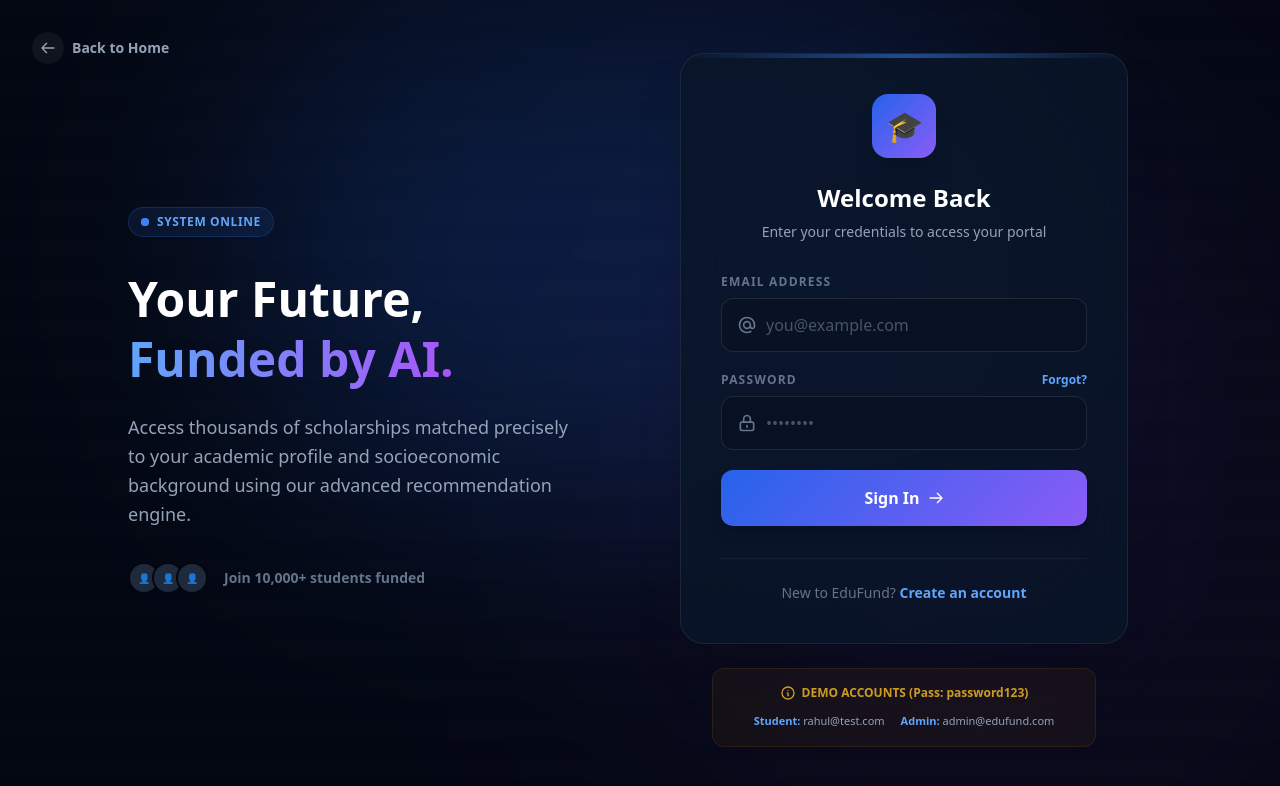
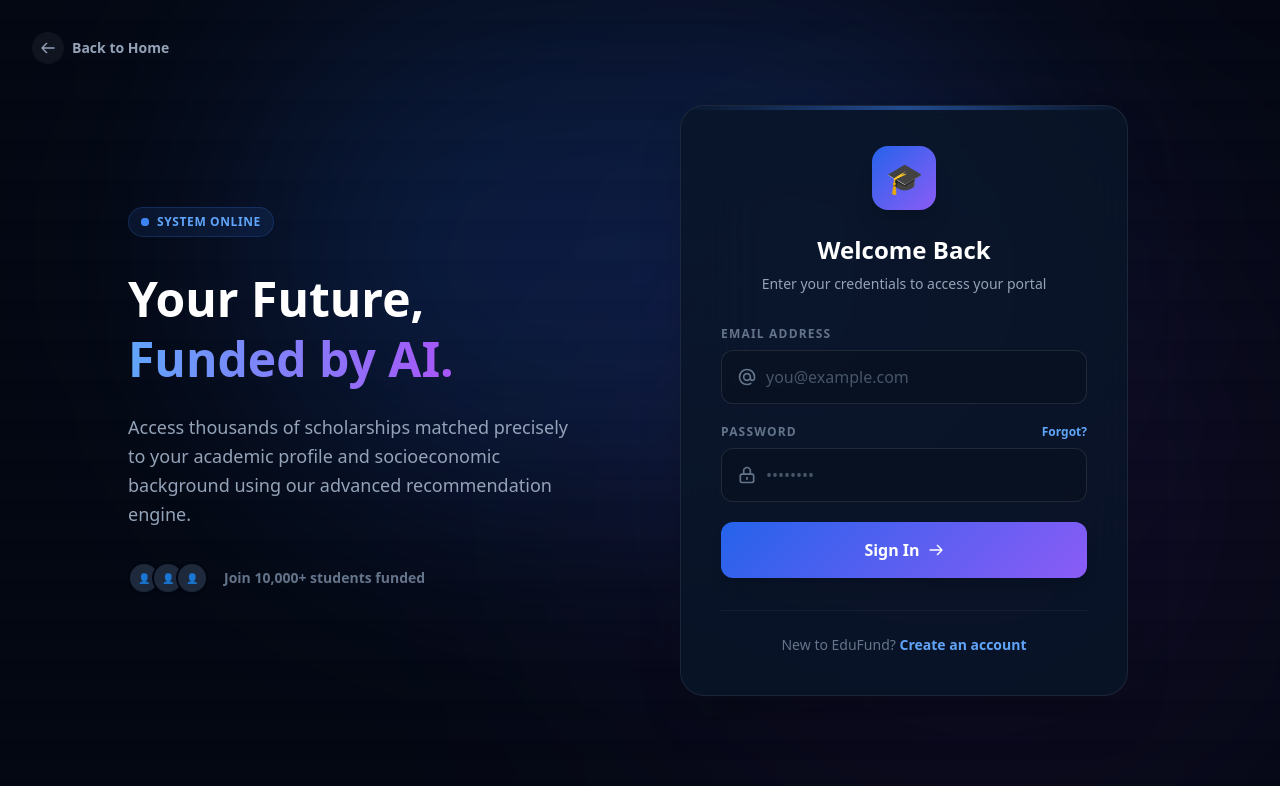
Before and after one commit to Uddeshya002/scholarship-management-system, a React (Vite) app in the folder frontend/: page /login in a window 1280 px wide. Shown: the top 786 px of the page. Built offline with nearby package versions, Linux system fonts and the light colour scheme; no server answers.

Commit message:
Remove demo account credentials from authentication pages

```diff
--- a/frontend/src/pages/Login.jsx
+++ b/frontend/src/pages/Login.jsx
@@ -136,13 +136,6 @@
             </div>
           </div>
 
-          <div className="mt-6 mx-auto w-full max-w-sm p-4 rounded-xl bg-amber-500/5 border border-amber-500/10 backdrop-blur-md">
-            <p className="text-xs text-amber-400/80 font-bold flex items-center justify-center gap-1.5 mb-3"><svg className="w-4 h-4" fill="none" viewBox="0 0 24 24" stroke="currentColor"><path strokeLinecap="round" strokeLinejoin="round" strokeWidth={2} d="M13 16h-1v-4h-1m1-4h.01M21 12a9 9 0 11-18 0 9 9 0 0118 0z" /></svg> DEMO ACCOUNTS (Pass: password123)</p>
-            <div className="flex justify-center gap-4 text-[11px]">
-              <span className="text-slate-400"><strong className="text-brand-400">Student:</strong> rahul@test.com</span>
-              <span className="text-slate-400"><strong className="text-brand-400">Admin:</strong> admin@edufund.com</span>
-            </div>
-          </div>
         </motion.div>
       </div>
     </div>
```
